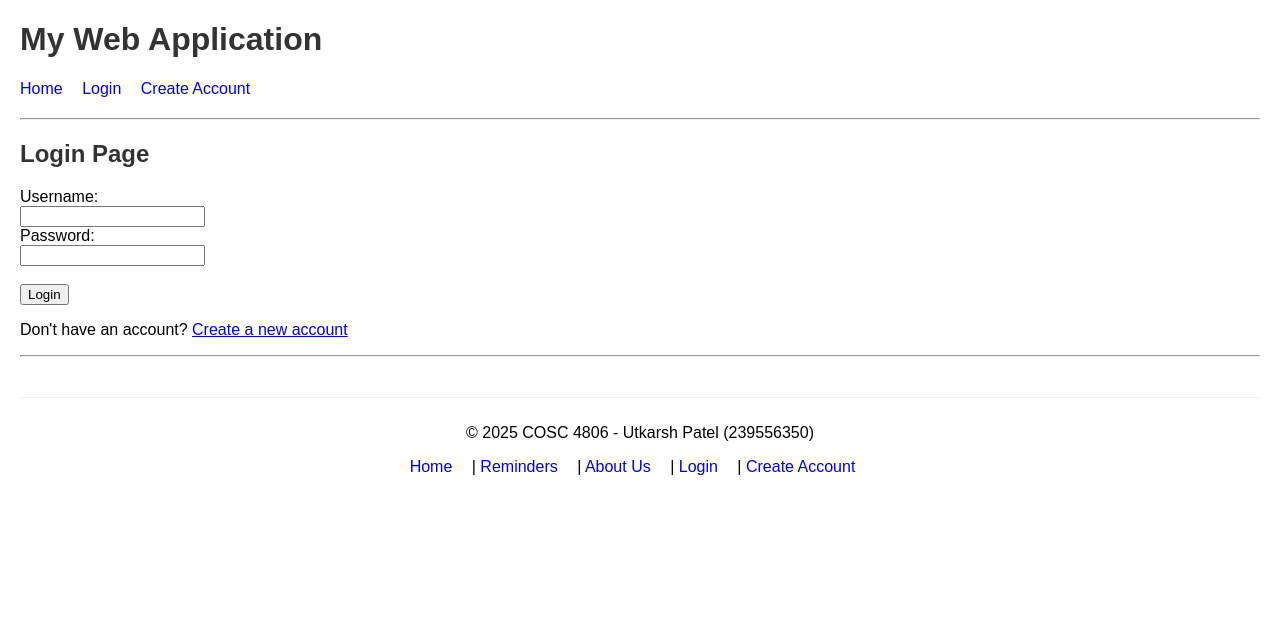
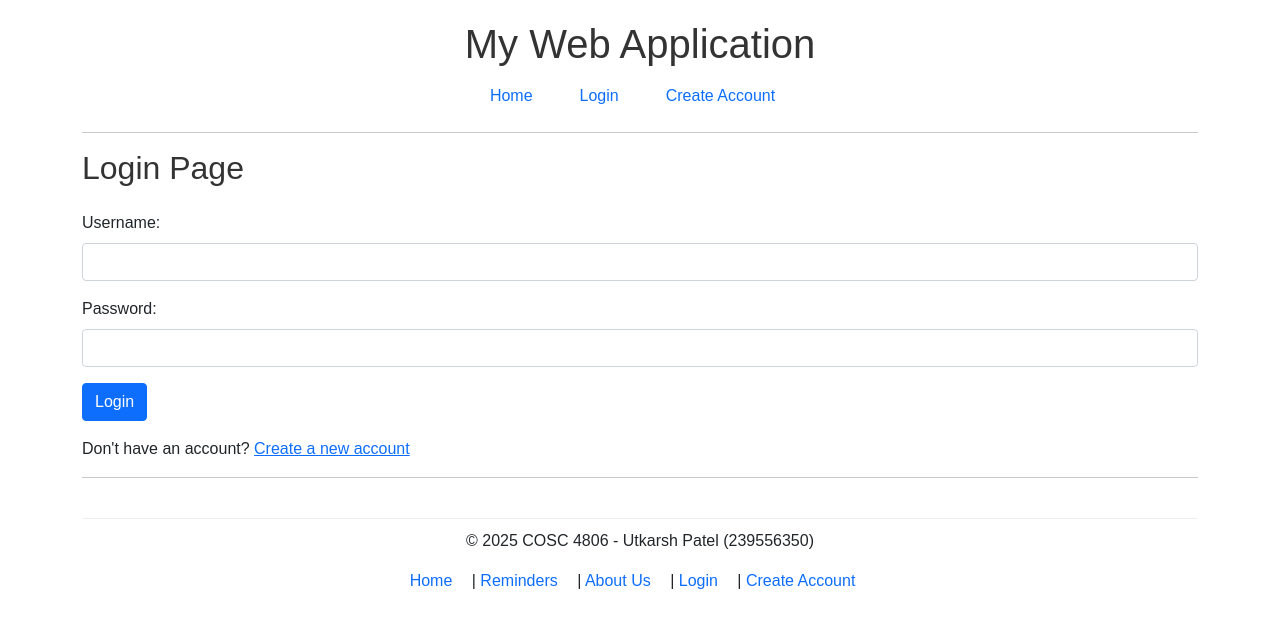
Before and after one commit to Utkapatel-algoma/COSC-4806-5, a PHP site: page /login in a window 1280 px wide. Shown: the top 628 px of the page. Run offline with PHP 8.4, Linux system fonts and the light colour scheme.

Commit message:
BootStrap Added - Alert - Danger with Icon

```diff
--- a/app/views/login/index.php
+++ b/app/views/login/index.php
@@ -1,19 +1,39 @@
 <?php require_once VIEWS . DS . 'templates/header_public.php'; ?>
 
-    <h2>Login Page</h2>
+    <h2 class="mb-4">Login Page</h2>
     <?php if (isset($_SESSION['error'])): ?>
-        <p style="color: red;"><?= htmlspecialchars($_SESSION['error']); unset($_SESSION['error']); ?></p>
+        <div class="alert alert-danger d-flex align-items-center" role="alert">
+            <svg class="bi flex-shrink-0 me-2" width="24" height="24" role="img" aria-label="Danger:">
+                <use xlink:href="#exclamation-triangle-fill"/>
+            </svg>
+            <div>
+                <?= htmlspecialchars($_SESSION['error']); ?>
+            </div>
+        </div>
+        <?php unset($_SESSION['error']); ?>
     <?php endif; ?>
     <?php if (isset($_SESSION['message'])): ?>
-        <p style="color: green;"><?= htmlspecialchars($_SESSION['message']); unset($_SESSION['message']); ?></p>
+        <div class="alert alert-success d-flex align-items-center" role="alert">
+            <svg class="bi flex-shrink-0 me-2" width="24" height="24" role="img" aria-label="Success:">
+                <use xlink:href="#check-circle-fill"/>
+            </svg>
+            <div>
+                <?= htmlspecialchars($_SESSION['message']); ?>
+            </div>
+        </div>
+        <?php unset($_SESSION['message']); ?>
     <?php endif; ?>
     <form action="/login/verify" method="post">
-        <label for="username">Username:</label><br>
-        <input type="text" id="username" name="username" required><br>
-        <label for="password">Password:</label><br>
-        <input type="password" id="password" name="password" required><br><br>
-        <input type="submit" value="Login">
+        <div class="mb-3">
+            <label for="username" class="form-label">Username:</label>
+            <input type="text" class="form-control" id="username" name="username" required>
+        </div>
+        <div class="mb-3">
+            <label for="password" class="form-label">Password:</label>
+            <input type="password" class="form-control" id="password" name="password" required>
+        </div>
+        <button type="submit" class="btn btn-primary">Login</button>
     </form>
-    <p>Don't have an account? <a href="/create">Create a new account</a></p>
+    <p class="mt-3">Don't have an account? <a href="/create">Create a new account</a></p>
 
 <?php require_once VIEWS . DS . 'templates/footer.php'; ?>
--- a/app/views/templates/header_public.php
+++ b/app/views/templates/header_public.php
@@ -4,9 +4,10 @@
     <meta charset="UTF-8">
     <meta name="viewport" content="width=device-width, initial-scale=1.0">
     <title>COSC 4806 Application</title>
+    <link href="https://cdn.jsdelivr.net/npm/bootstrap@5.0.2/dist/css/bootstrap.min.css" rel="stylesheet" integrity="sha384-EVSTQN3/azprG1Anm3QDgpJLIm9Nao0Yz1ztcQTwFspd3yD65VohhpuuCOmLASjC" crossorigin="anonymous">
     <style>
+        /* Your existing custom styles */
         body { font-family: Arial, sans-serif; margin: 20px; }
-        nav { margin-bottom: 20px; }
         nav a { margin-right: 15px; text-decoration: none; }
         footer { margin-top: 40px; padding-top: 10px; border-top: 1px solid #eee; text-align: center; }
         h1, h2, h3 { color: #333; }
@@ -16,12 +17,24 @@
     </style>
 </head>
 <body>
-    <header>
-        <h1>My Web Application</h1>
-        <nav>
-            <a href="/home">Home</a>
-            <a href="/login">Login</a>
-            <a href="/create">Create Account</a>
+    <svg xmlns="http://www.w3.org/2000/svg" style="display: none;">
+      <symbol id="check-circle-fill" fill="currentColor" viewBox="0 0 16 16">
+        <path d="M16 8A8 8 0 1 1 0 8a8 8 0 0 1 16 0zm-3.97-3.03a.75.75 0 0 0-1.08.022L7.477 9.417 5.384 7.323a.75.75 0 0 0-1.06 1.06L6.97 11.03a.75.75 0 0 0 1.079-.02l3.992-4.99a.75.75 0 0 0-.01-1.05z"/>
+      </symbol>
+      <symbol id="info-fill" fill="currentColor" viewBox="0 0 16 16">
+        <path d="M8 16A8 8 0 1 0 8 0a8 8 0 0 0 0 16zm.93-9.412-1 4.705c-.07.34.029.533.304.533.194 0 .487-.07.686-.246l-.088.416c-.287.346-.92.598-1.465.598-.703 0-1.002-.422-.808-1.319l.738-3.468c.064-.293.006-.399-.287-.47l-.451-.081.082-.381 2.29-.287zM8 5.5a1 1 0 1 1 0-2 1 1 0 0 1 0 2z"/>
+      </symbol>
+      <symbol id="exclamation-triangle-fill" fill="currentColor" viewBox="0 0 16 16">
+        <path d="M8.982 1.566a1.13 1.13 0 0 0-1.96 0L.165 13.233c-.457.778.091 1.767.98 1.767h13.713c.889 0 1.438-.99.98-1.767L8.982 1.566zM8 5c.535 0 .954.462.9.995l-.35 3.507a.552.552 0 0 1-1.1 0L7.1 5.995A.905.905 0 0 1 8 5zm.002 6a1 1 0 1 1 0 2 1 1 0 0 1 0-2z"/>
+      </symbol>
+    </svg>
+    <header class="container mt-3">
+        <h1 class="text-center">My Web Application</h1>
+        <nav class="nav justify-content-center">
+            <a class="nav-link" href="/home">Home</a>
+            <a class="nav-link" href="/login">Login</a>
+            <a class="nav-link" href="/create">Create Account</a>
         </nav>
         <hr>
     </header>
+    <main class="container">
```
Also changed, not shown: app/views/templates/header_private.php (+20 -7 lines).
